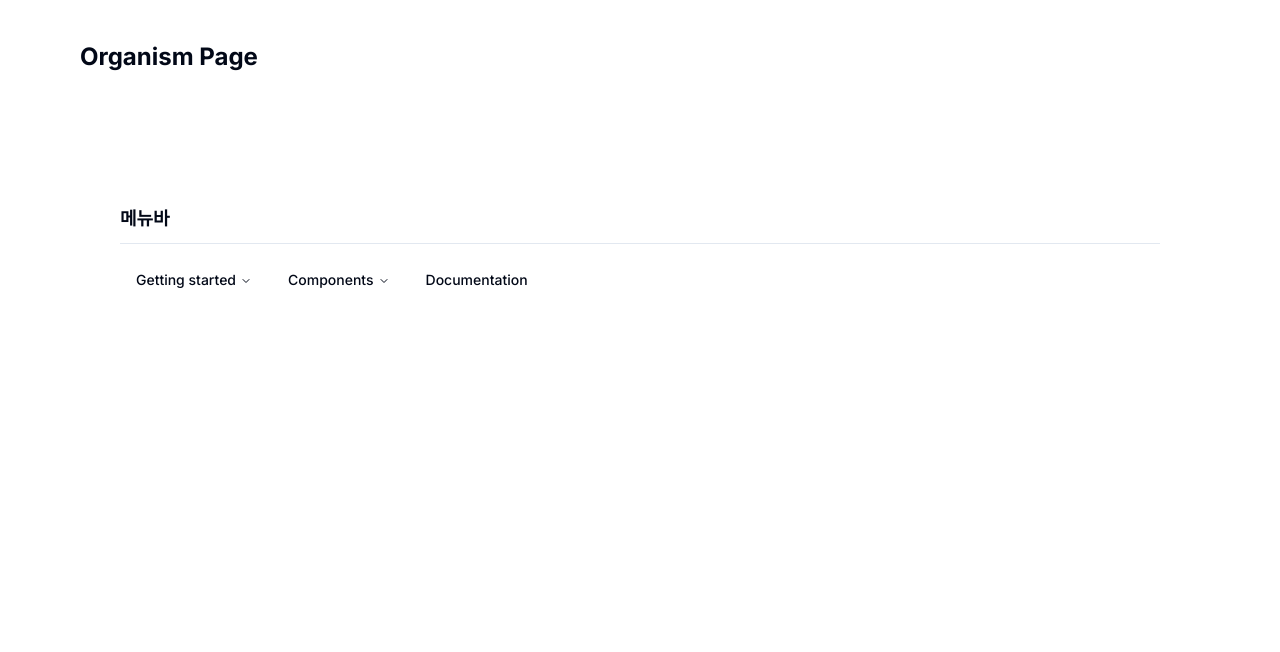
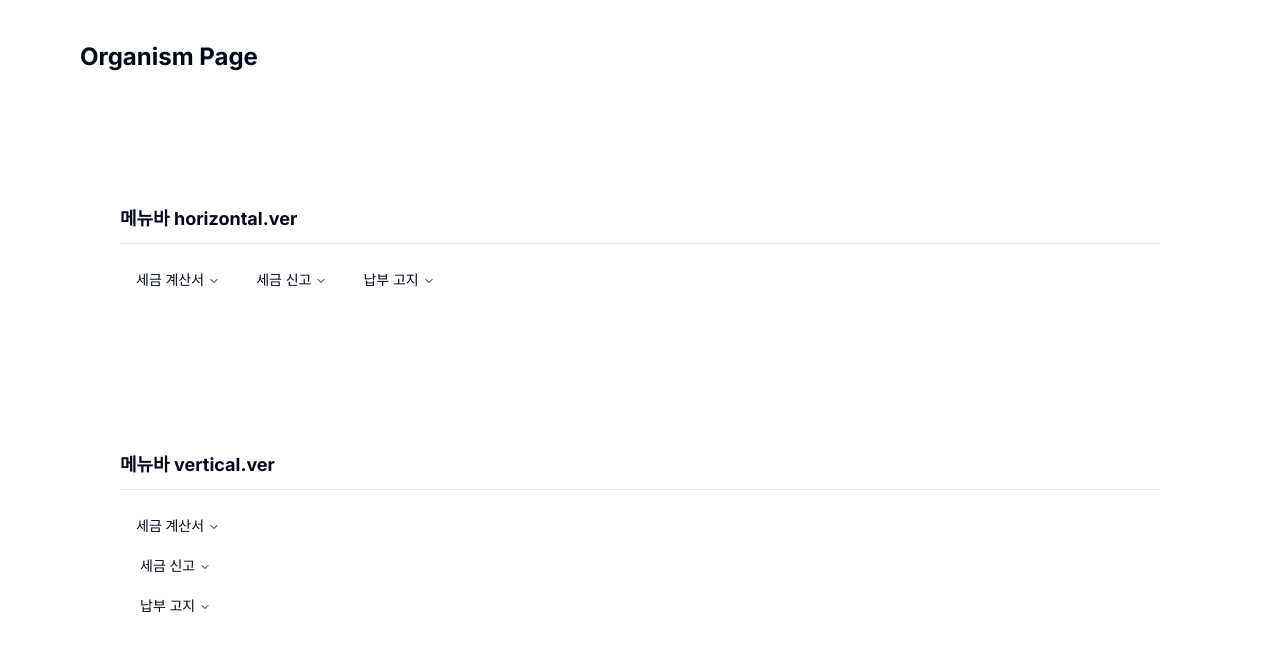
Before and after one commit to epson-hackathon-team-13/myml-frontend, a Next.js app: page /organism in a window 1280 px wide. Shown: the top 652 px of the page. Built offline with nearby package versions, Linux system fonts and the light colour scheme.

Commit message:
feat: 네비게이션 컴포넌트 생성

```diff
--- a/app/(components)/organism/page.tsx
+++ b/app/(components)/organism/page.tsx
@@ -1,13 +1,85 @@
-import NavigationMenuDemo from "@/components/organism/NavigationDemo";
+"use client";
+
+import NavigationMenuDemo, {
+  NavigationData,
+} from "@/components/organism/NavigationDemo";
 
 function OrganismPage() {
+  // 네비게이션 데이터 사용 예시
+  const navigationData: NavigationData = [
+    {
+      key: "MENU",
+      title: "세금 계산서",
+      content: [
+        {
+          title: "부가가치세 신고",
+          href: "/",
+        },
+        {
+          title: "종합소득세 신고",
+          href: "/",
+        },
+        {
+          title: "양도소득세 신고",
+          href: "/",
+        },
+      ],
+    },
+    {
+      key: "MENU",
+      title: "세금 신고",
+      content: [
+        {
+          title: "부가가치세 신고",
+          href: "/",
+        },
+        {
+          title: "종합소득세 신고",
+          href: "/",
+        },
+        {
+          title: "양도소득세 신고",
+          href: "/",
+        },
+      ],
+    },
+    {
+      key: "MENU",
+      title: "납부 고지",
+      content: [
+        {
+          title: "세금 납부",
+          href: "/",
+        },
+        {
+          title: "납부 내역",
+          href: "/",
+        },
+      ],
+    },
+  ];
+
   return (
     <div>
       <h1 className="px-20 py-10 font-bold text-24">Organism Page</h1>
       <div className="p-20 mb-[100px] flex flex-col gap-10 max-w-[1200px] mx-auto">
+        <div className="mb-[100px]">
+          <p className="font-bold text-18 border-b py-3 mb-4">
+            메뉴바 horizontal.ver
+          </p>
+          <NavigationMenuDemo
+            navigationData={navigationData}
+            orientation="horizontal"
+          />
+        </div>
         <div>
-          <p className="font-bold text-18 border-b py-3 mb-4">메뉴바</p>
-          <NavigationMenuDemo />
+          <p className="font-bold text-18 border-b py-3 mb-4">
+            메뉴바 vertical.ver
+          </p>
+          <NavigationMenuDemo
+            navigationData={navigationData}
+            orientation="vertical"
+          />
         </div>
       </div>
     </div>
--- a/components/organism/NavigationDemo.tsx
+++ b/components/organism/NavigationDemo.tsx
@@ -42,92 +42,84 @@ const ListItem = React.forwardRef<
 });
 ListItem.displayName = "ListItem";
 
-const components: { title: string; href: string; description: string }[] = [
-  {
-    title: "Alert Dialog",
-    href: "/docs/primitives/alert-dialog",
-    description:
-      "A modal dialog that interrupts the user with important content and expects a response.",
-  },
-  {
-    title: "Hover Card",
-    href: "/docs/primitives/hover-card",
-    description:
-      "For sighted users to preview content available behind a link.",
-  },
-  {
-    title: "Progress",
-    href: "/docs/primitives/progress",
-    description:
-      "Displays an indicator showing the completion progress of a task, typically displayed as a progress bar.",
-  },
-  {
-    title: "Scroll-area",
-    href: "/docs/primitives/scroll-area",
-    description: "Visually or semantically separates content.",
-  },
-  {
-    title: "Tabs",
-    href: "/docs/primitives/tabs",
-    description:
-      "A set of layered sections of content—known as tab panels—that are displayed one at a time.",
-  },
-  {
-    title: "Tooltip",
-    href: "/docs/primitives/tooltip",
-    description:
-      "A popup that displays information related to an element when the element receives keyboard focus or the mouse hovers over it.",
-  },
-];
+export type NavigationData = Array<
+  | {
+      key: "MENU";
+      title: string;
+      href?: string;
+      contentClass?: string;
+      content: Array<{
+        title: string;
+        href: string;
+        itemClass?: string;
+      }>;
+    }
+  | {
+      key: "LINK";
+      title: string;
+      href: string;
+      contentClass?: string;
+    }
+>;
 
-function NavigationMenuDemo() {
+function NavigationMenuDemo({
+  navigationData,
+  orientation = "horizontal",
+}: {
+  navigationData: NavigationData;
+  orientation?: "horizontal" | "vertical";
+}) {
   return (
     <NavigationMenu>
-      <NavigationMenuList>
+      <NavigationMenuList
+        className={cn(
+          orientation === "horizontal" ? "" : "flex-col items-start",
+        )}
+      >
+        {navigationData.map((data) => {
+          if (data.key === "LINK") {
+            return (
+              <NavigationMenuItem key={data.title}>
+                <Link
+                  className={cn(
+                    navigationMenuTriggerStyle(),
+                    data.contentClass,
+                  )}
+                  href={data.href}
+                  passHref
+                >
+                  <NavigationMenuLink>{data.title}</NavigationMenuLink>
+                </Link>
+              </NavigationMenuItem>
+            );
+          }
+          return (
             <NavigationMenuItem>
-          <NavigationMenuTrigger>Getting started</NavigationMenuTrigger>
+              <NavigationMenuTrigger>{data.title}</NavigationMenuTrigger>
               <NavigationMenuContent>
-            <ul className="grid gap-3 p-4 md:w-[400px] lg:w-[500px] lg:grid-cols-[.75fr_1fr]">
-              <li className="row-span-3">
-                <NavigationMenuLink asChild>
-                  <a
-                    className="flex h-full w-full select-none flex-col justify-end rounded-md bg-gradient-to-b from-muted/50 to-muted p-6 no-underline outline-none focus:shadow-md"
-                    href="/"
-                  >
-                    <div className="mb-2 mt-4 text-lg font-medium">
-                      shadcn/ui
-                    </div>
-                    <p className="text-sm leading-tight text-muted-foreground">
-                      Beautifully designed components built with Radix UI and
-                      Tailwind CSS.
-                    </p>
-                  </a>
-                </NavigationMenuLink>
-              </li>
-              <ListItem className="" href="/docs" title="Introduction">
-                Re-usable components built using Radix UI and Tailwind CSS.
-              </ListItem>
+                <ul className={cn("grid w-full gap-3 p-4 ", data.contentClass)}>
+                  {data.content.map((item) => (
                     <ListItem
-                className=""
-                href="/docs/installation"
-                title="Installation"
-              >
-                How to install dependencies and structure your app.
-              </ListItem>
-              <ListItem
-                className=""
-                href="/docs/primitives/typography"
-                title="Typography"
-              >
-                Styles for headings, paragraphs, lists...etc
-              </ListItem>
+                      className={item.itemClass || ""}
+                      key={item.title}
+                      title={item.title}
+                      href={item.href}
+                    />
+                  ))}
                 </ul>
               </NavigationMenuContent>
             </NavigationMenuItem>
-        <NavigationMenuItem>
+          );
+        })}
+
+        {/* <NavigationMenuItem>
           <NavigationMenuTrigger>Components</NavigationMenuTrigger>
           <NavigationMenuContent>
-            <ul className="grid w-[400px] gap-3 p-4 md:w-[500px] md:grid-cols-2 lg:w-[600px] ">
+            <ul
+              className={cn(
+                "grid w-[400px] gap-3 p-4 md:w-[500px] md:grid-cols-2 lg:w-[600px] ",
+              )}
+            >
               {components.map((component) => (
                 <ListItem
                   className=""
@@ -140,14 +132,12 @@ function NavigationMenuDemo() {
               ))}
             </ul>
           </NavigationMenuContent>
-        </NavigationMenuItem>
-        <NavigationMenuItem>
-          <Link href="/docs" legacyBehavior passHref>
-            <NavigationMenuLink className={navigationMenuTriggerStyle()}>
-              Documentation
-            </NavigationMenuLink>
+        </NavigationMenuItem> */}
+        {/* <NavigationMenuItem>
+          <Link className={navigationMenuTriggerStyle()} href="/docs" passHref>
+            <NavigationMenuLink>Documentation</NavigationMenuLink>
           </Link>
-        </NavigationMenuItem>
+        </NavigationMenuItem> */}
       </NavigationMenuList>
     </NavigationMenu>
   );
--- a/components/ui/navigation-menu.tsx
+++ b/components/ui/navigation-menu.tsx
@@ -51,7 +51,7 @@ const NavigationMenuContent = React.forwardRef<
   <NavigationMenuPrimitive.Content
     ref={ref}
     className={cn(
-      "left-0 top-0 w-full data-[motion^=from-]:animate-in data-[motion^=to-]:animate-out data-[motion^=from-]:fade-in data-[motion^=to-]:fade-out data-[motion=from-end]:slide-in-from-right-52 data-[motion=from-start]:slide-in-from-left-52 data-[motion=to-end]:slide-out-to-right-52 data-[motion=to-start]:slide-out-to-left-52 md:absolute md:w-auto ",
+      "left-0 top-0 right-0 w-full data-[motion^=from-]:animate-in data-[motion^=to-]:animate-out data-[motion^=from-]:fade-in data-[motion^=to-]:fade-out data-[motion=from-end]:slide-in-from-right-52 data-[motion=from-start]:slide-in-from-left-52 data-[motion=to-end]:slide-out-to-right-52 data-[motion=to-start]:slide-out-to-left-52 md:absolute  ",
       className,
     )}
     {...props}
@@ -65,10 +65,11 @@ const NavigationMenuViewport = React.forwardRef<
   React.ElementRef<typeof NavigationMenuPrimitive.Viewport>,
   React.ComponentPropsWithoutRef<typeof NavigationMenuPrimitive.Viewport>
 >(({ className, ...props }, ref) => (
-  <div className={cn("absolute left-0 top-full flex justify-center")}>
+  <div className={cn("absolute left-0 top-full right-0 flex justify-center")}>
     <NavigationMenuPrimitive.Viewport
       className={cn(
-        "origin-top-center relative mt-1.5 h-[var(--radix-navigation-menu-viewport-height)] w-full overflow-hidden rounded-md border bg-popover text-popover-foreground shadow-lg data-[state=open]:animate-in data-[state=closed]:animate-out data-[state=closed]:zoom-out-95 data-[state=open]:zoom-in-90 md:w-[var(--radix-navigation-menu-viewport-width)]",
+        // "origin-top-center relative mt-1.5 h-[var(--radix-navigation-menu-viewport-height)] w-full overflow-hidden rounded-md border bg-popover text-popover-foreground shadow-lg data-[state=open]:animate-in data-[state=closed]:animate-out data-[state=closed]:zoom-out-95 data-[state=open]:zoom-in-90 md:w-[var(--radix-navigation-menu-viewport-width)]",
+        "origin-top-center relative mt-1.5 h-[var(--radix-navigation-menu-viewport-height)] w-full overflow-hidden rounded-md border bg-popover text-popover-foreground shadow-lg data-[state=open]:animate-in data-[state=closed]:animate-out data-[state=closed]:zoom-out-95 data-[state=open]:zoom-in-90]",
         className,
       )}
       ref={ref}
@@ -104,7 +105,8 @@ const NavigationMenu = React.forwardRef<
   <NavigationMenuPrimitive.Root
     ref={ref}
     className={cn(
-      "relative z-10 flex max-w-max flex-1 items-center justify-center",
+      // "relative z-10 flex max-w-max flex-1 items-center justify-center",
+      "relative z-10 flex flex-1 items-center",
       className,
     )}
     {...props}
```
Lines whose indentation alone changed are shown as unchanged.
